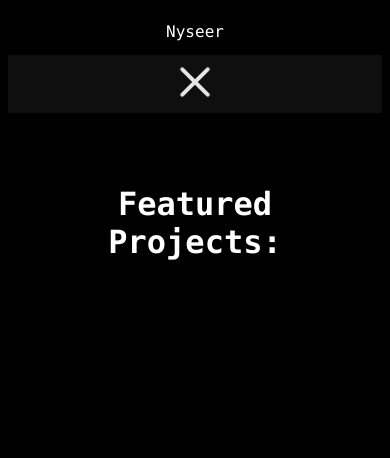
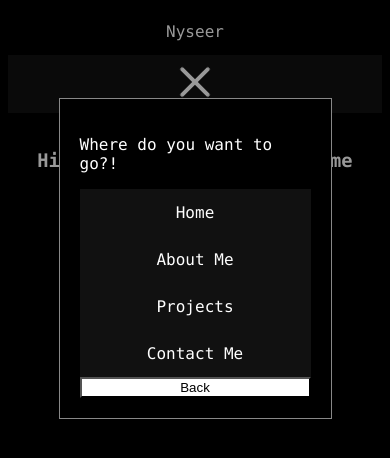
Before and after one commit to nyseer1/my-website, a Next.js app: page / in a window 390 px wide. Both pictures are taken after a click on the button 195 px from the left and 84 px from the top of the page. Shown: the top 458 px of the page. Built offline with nearby package versions, Linux system fonts and the light colour scheme.

Commit message:
Fully functional modal on hamburger click in navbar

```diff
--- a/app/components/Hamburger.tsx
+++ b/app/components/Hamburger.tsx
@@ -1,16 +1,43 @@
 "use client";
+import Link from "next/link";
 import "@/app/components/hamburgers.css";
-import '@/app/components/Modal.css';
-import { useState } from "react";
+import "@/app/components/Modal.css";
+import { useState, useEffect, useRef } from "react";
 export default function Hamburger() {
 	const [isActive, setIsActive] = useState(false);
 
-	function handlePointerDown() {
+	function handleOpenHamburger(e) {
+		setIsActive(!isActive);
+		//open modal
+		handleOpenModal();
+	}
+	function handleOpenModal() {
+		modal.current.style.display = "block";
+	}
+	function handleCloseModal() {
+		modal.current.style.display = "none";
 		setIsActive(!isActive);
 	}
-	function handleCloseModal() {
-		document.getElementById("id01").style.display = "none";
-	}
+
+	const modal = useRef(null);
+
+	useEffect(() => {
+		modal.current = document.getElementById("navbarModal");
+		window.addEventListener("click", (e) => {
+			if (e.target === modal.current) {
+				modal.current.style.display = "none";
+				setIsActive(!isActive);
+			}
+		});
+		return () => {
+			window.removeEventListener("click", (e) => {
+				if (e.target === modal.current) {
+					modal.current.style.display = "none";
+					setIsActive(!isActive);
+				}
+			});
+		};
+	});
 
 	return (
 		<>
@@ -21,35 +48,40 @@
 						: "hamburger hamburger--emphatic"
 				}
 				type="button"
-				onPointerDown={handlePointerDown}
+				onPointerDown={(e) => handleOpenHamburger(e)}
 			>
 				<span className="hamburger-box">
 					<span className="hamburger-inner"></span>
 				</span>
 			</button>
 
-			<div id="id01" className="modal">
-				<button
-					type="button"
-					onPointerDown={handleCloseModal}
-					className="close"
-					title="Close Modal"
-				></button>
-				<form className="modal-content" action="/action_page.php">
-					<div className="container">
-						<h1>Delete Account</h1>
-						<p>Are you sure you want to delete your account?</p>
-
-						<div className="clearfix">
-							<button type="button" className="cancelbtn">
-								Cancel
+			<div id="navbarModal" className="modal">
+				<div className="modal-content">
+					<p>Where do you want to go?!</p>
+					<ul>
+						<li className="hamburgerItems">
+							<Link href="/">Home</Link>
+						</li>
+						<li className="hamburgerItems">
+							<Link href="/about">About Me</Link>
+						</li>
+						<li className="hamburgerItems">
+							<Link href="#projects">Projects</Link>
+						</li>
+						<li className="hamburgerItems">
+							<Link href="contact.asp">Contact Me</Link>
+						</li>
+						<li className="hamburgerItems">
+							<button
+								type="button"
+								className="close"
+								onPointerDown={handleCloseModal}
+							>
+								Back
 							</button>
-							<button type="button" className="deletebtn">
-								Delete
-							</button>
-						</div>
-					</div>
-				</form>
+						</li>
+					</ul>
+				</div>
 			</div>
 		</>
 	);
--- a/app/components/Modal.css
+++ b/app/components/Modal.css
@@ -1,44 +1,15 @@
+/* The Modal (background) */
 * {box-sizing: border-box}
 
 /* Set a style for all buttons */
 button {
-  background-color: #04AA6D;
-  color: white;
-  padding: 14px 20px;
-  margin: 8px 0;
-  border: none;
-  cursor: pointer;
   width: 100%;
-  opacity: 0.9;
 }
 
-button:hover {
-  opacity:1;
+#navbarModal{
+  padding-top: 10%;
 }
 
-/* Float cancel and delete buttons and add an equal width */
-.cancelbtn, .deletebtn {
-  float: left;
-  width: 50%;
-}
-
-/* Add a color to the cancel button */
-.cancelbtn {
-  background-color: #ccc;
-  color: white;
-}
-
-.deletebtn {
-  background-color: #f44336;
-}
-
-/* Add padding and center-align text to the container */
-.container {
-  padding: 16px;
-  text-align: center;
-}
-
-/* The Modal (background) */
 .modal {
   display: none; /* Hidden by default */
   position: fixed; /* Stay in place */
@@ -48,50 +19,28 @@
   width: 100%; /* Full width */
   height: 100%; /* Full height */
   overflow: auto; /* Enable scroll if needed */
-  background-color: #474e5d;
-  padding-top: 50px;
+  background-color: rgb(0,0,0); /* Fallback color */
+  background-color: rgba(0,0,0,0.4); /* Black w/ opacity */
 }
 
 /* Modal Content/Box */
 .modal-content {
-  background-color: #fefefe;
-  margin: 5% auto 15% auto; /* 5% from the top, 15% from the bottom and centered */
+  background-color: #000000;
+  margin: 15% auto; /* 15% from the top and centered */
+  padding: 20px;
   border: 1px solid #888;
-  width: 80%; /* Could be more or less, depending on screen size */
+  width: 70%; /* Could be more or less, depending on screen size */
 }
 
-/* Style the horizontal ruler */
-hr {
-  border: 1px solid #f1f1f1;
-  margin-bottom: 25px;
-}
-
-/* The Modal Close Button (x) */
+/* The Close Button */
 .close {
-  position: absolute;
-  right: 35px;
-  top: 15px;
-  font-size: 40px;
-  font-weight: bold;
-  color: #f1f1f1;
+  color: #000;
+  background-color: #fff;
 }
 
 .close:hover,
 .close:focus {
-  color: #f44336;
+  color: black;
+  text-decoration: none;
   cursor: pointer;
 }
-
-/* Clear floats */
-.clearfix::after {
-  content: "";
-  clear: both;
-  display: table;
-}
-
-/* Change styles for cancel button and delete button on extra small screens */
-@media screen and (max-width: 300px) {
-  .cancelbtn, .deletebtn {
-    width: 100%;
-  }
-}
--- a/app/globals.css
+++ b/app/globals.css
@@ -67,6 +67,11 @@
 }
 
 h1 {
+	padding: 2em;
+	text-align: center;
+	/* font-size: 2em; */
+}
+h3 {
 	padding: 1em;
 	text-align: center;
 	/* font-size: 2em; */
--- a/app/page.tsx
+++ b/app/page.tsx
@@ -4,7 +4,8 @@
 		<>
 			<Navbar/>
 			{/* test */}
-			<br style={{lineHeight:50}}/>
+			<h3>Hi, Im Nyseer Couse, Welcome to my Website!</h3>
+			<br style={{lineHeight:30}}/>
 			<div id="projects">
 				<h1>Featured Projects:</h1>
 			</div>
```
